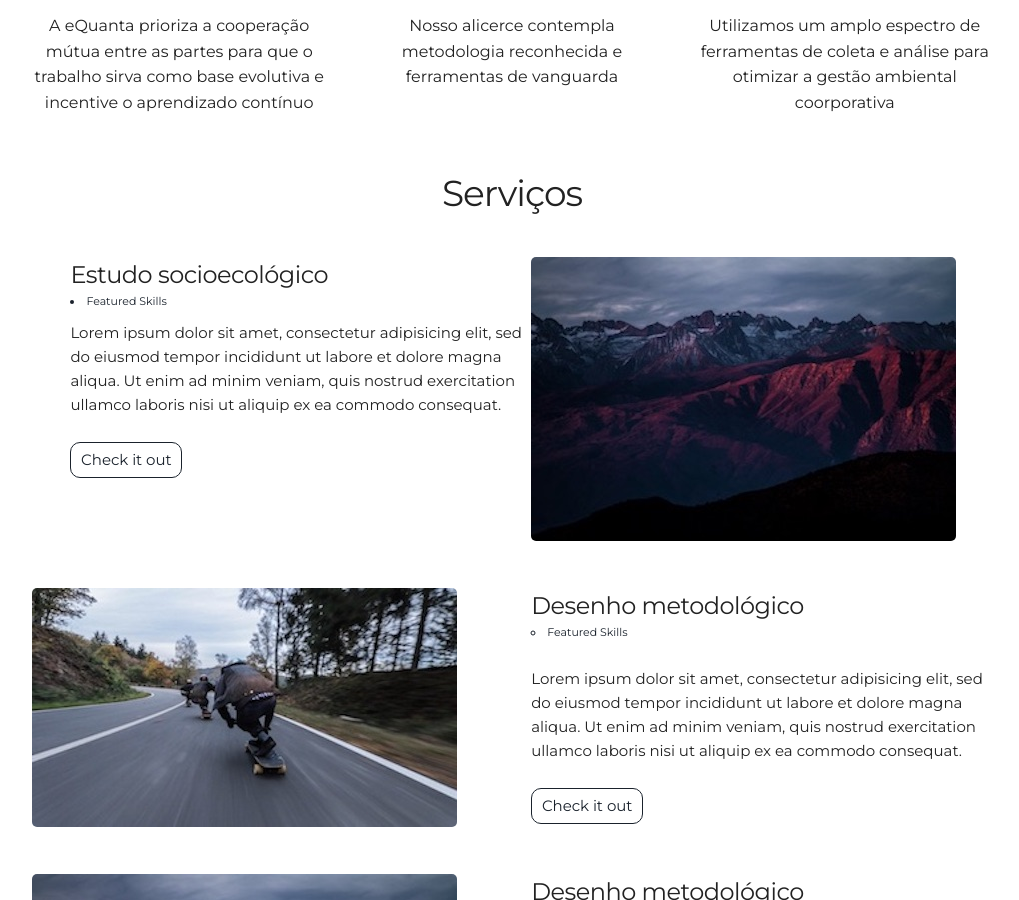
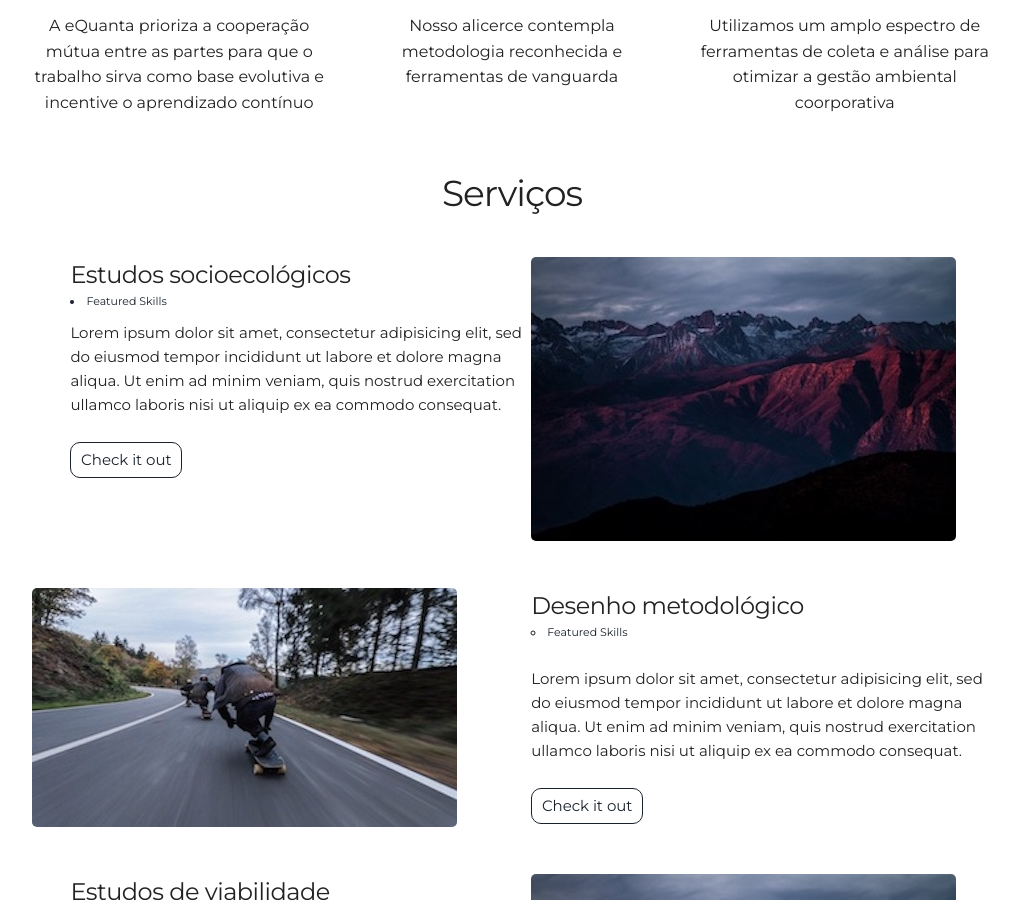
Before and after one commit to leroy1977/eQ1, a Jekyll site: the page built from index.html, in a window 1280 px wide and 900 px high, scrolled down 1261 px. Shown: the whole window, without its empty margins (128-1147 px from the left). Built offline with Jekyll 4.4.1, drawn with Linux system fonts in a browser that asks for light colours.

Commit message:
Update projects.html

```diff
--- a/_includes/projects.html
+++ b/_includes/projects.html
@@ -7,7 +7,7 @@
       <img alt="mountains" src="{{ "/assets/img/mountains.jpg" | prepend: site.baseurl }}" />
     </div>
     <div class="six columns">
-      <h5> Estudo socioecológico </h5>
+      <h5> Estudos socioecológicos </h5>
       <li> Featured Skills</li>
       <p>Lorem ipsum dolor sit amet, consectetur adipisicing elit, sed do eiusmod tempor incididunt ut labore et dolore magna aliqua. Ut enim ad minim veniam, quis nostrud exercitation ullamco laboris nisi ut aliquip ex ea commodo consequat.</p>
       <a class="project-link" href="#">Check it out</a>
@@ -27,11 +27,11 @@
     </div>
   </div>
   <div class="row user-projects">
-    <div class="six columns">
+    <div class="six columns images">
       <img alt="mountains" src="{{ "/assets/img/mountains.jpg" | prepend: site.baseurl }}" />
     </div>
     <div class="six columns">
-      <h5> Desenho metodológico </h5>
+      <h5> Estudos de viabilidade </h5>
       <ul>
         <li> Featured Skills</li>
       </ul>
```
